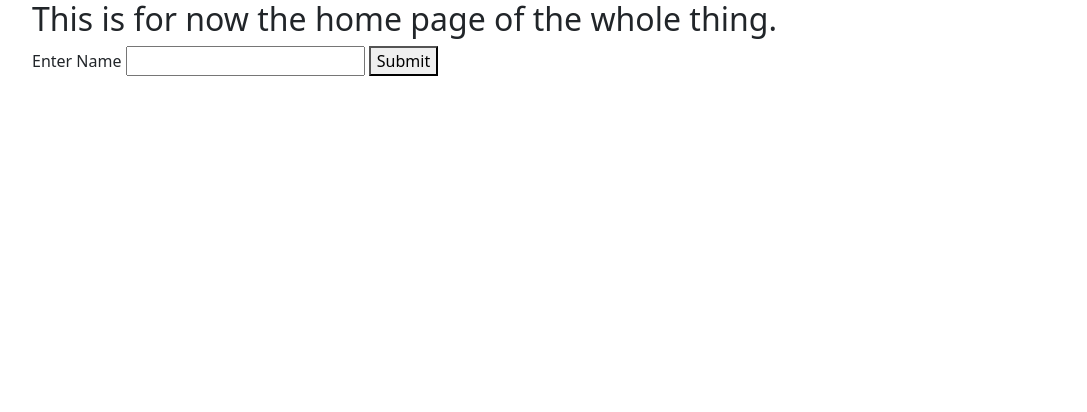
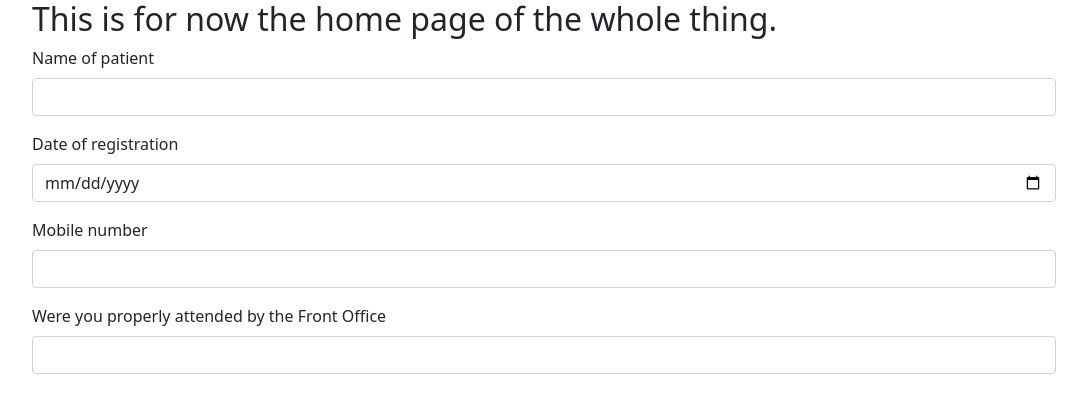
Before and after one commit to specha/feedbackforms, a website: page public/index.html in a window 1280 px wide. Shown: the whole page, without its empty margins (96-1183 px from the left). Drawn offline with nearby package versions, Linux system fonts and the light colour scheme.

Commit message:
Added a question

```diff
--- a/public/index.html
+++ b/public/index.html
@@ -11,13 +11,27 @@
 <body>
     <main>
         <h2>This is for now the home page of the whole thing.</h2>
-        <form action="">
-            <label for="lab">
-                Enter Name
-            </label>
-            <input type="text" id="lab">
-            <button type="submit"> Submit</button>
-        </form>
+        <div class="form-main">
+            <form action="">
+                <div class="mb-3">
+                    <label for="patientname" class="form-label">Name of patient</label>
+                    <input type="text" class="form-control" id="patientname" aria-describedby="emailHelp">
+                </div>
+                <div class="mb-3">
+                    <label for="datereg" class="form-label">Date of registration</label>
+                    <input type="date" class="form-control" id="datereg" aria-describedby="emailHelp">
+                    <!-- Correct the format of the date time -->
+                </div>
+                <div class="mb-3">
+                    <label for="phoneno" class="form-label">Mobile number</label>
+                    <input type="tel" class="form-control" id="phoneno" aria-describedby="emailHelp">
+                </div>
+                <div class="mb-3">
+                    <label for="question1" class="form-label">Were you properly attended by the Front Office</label>
+                    <input type="tel" class="form-control" id="phoneno" aria-describedby="emailHelp">
+                </div>
+            </form>
+        </div>
     </main>
     <script src="https://cdn.jsdelivr.net/npm/bootstrap@5.0.0-beta1/dist/js/bootstrap.bundle.min.js"
     integrity="sha384-ygbV9kiqUc6oa4msXn9868pTtWMgiQaeYH7/t7LECLbyPA2x65Kgf80OJFdroafW"
```
